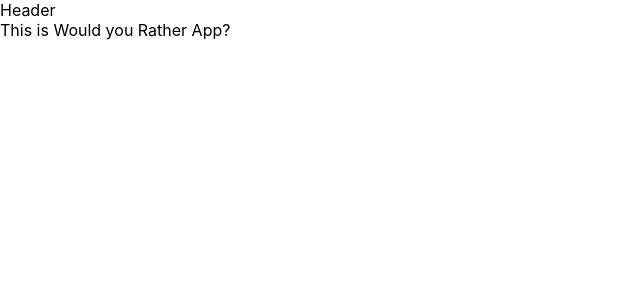
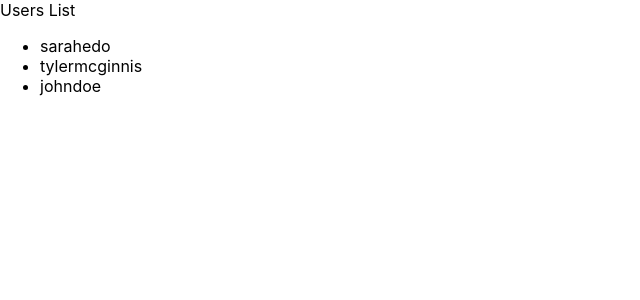
Before and after one commit to mohahdy/would-you-rather-project, a React (Create React App) app: page / in a window 1280 px wide. Shown: the top 300 px of the page, without its empty margins (0-640 px from the left). Built offline with nearby package versions, Linux system fonts and the light colour scheme.

Commit message:
Implemented the getusers action and reducer

```diff
--- a/package.json
+++ b/package.json
@@ -8,7 +8,10 @@
     "@testing-library/user-event": "^13.5.0",
     "react": "^17.0.2",
     "react-dom": "^17.0.2",
+    "react-redux": "^7.2.6",
     "react-scripts": "5.0.0",
+    "redux": "^4.1.2",
+    "redux-thunk": "^2.4.1",
     "web-vitals": "^2.1.2"
   },
   "scripts": {
--- /dev/null
+++ b/src/actions/users.js
@@ -0,0 +1,17 @@
+import {_getUsers} from '../utils/_DATA'
+export const GET_USERS = 'GET_USERS'
+
+function getUsers (users)
+{
+    return {
+        type: GET_USERS,
+        users
+    }
+}
+
+export default function handleGetUsers (){
+    return (dispatch)=>{
+        _getUsers().then((users)=>dispatch(getUsers(users)))
+    }
+
+}
--- a/src/components/App.js
+++ b/src/components/App.js
@@ -1,13 +1,27 @@
+import {connect} from 'react-redux';
+import React,{ useEffect } from 'react';
+import handleGetUsers from '../actions/users'
+function App(props) {
+  useEffect(() =>{
+      // eslint-disable-next-line react-hooks/exhaustive-deps
+  props.dispatch(handleGetUsers())},[])
 
-function App() {
   return (
     <div >
       <header >
-       Header
+        Users List
       </header>
-      This is Would you Rather App?
+      <ul>
+      {props.users.map((user)=>(
+        <li key={user}>
+          {user}
+        </li>
+      ))}
+      </ul>
     </div>
   );
 }
-
-export default App;
+function mapStateToProps({users}) {
+  return {users: Object.keys(users)}
+}
+export default connect(mapStateToProps)(App);
--- a/src/index.js
+++ b/src/index.js
@@ -2,11 +2,21 @@ import React from 'react';
 import ReactDOM from 'react-dom';
 import './index.css';
 import App from './components/App';
-
-ReactDOM.render(
-  <React.StrictMode>
-    <App />
-  </React.StrictMode>,
+import {Provider} from 'react-redux';
+import {createStore} from 'redux'
+import reducer from './reducers'
+import middleware from './middleware'
+const store = createStore(reducer, middleware);
+class ProviderApp extends React.Component {
+  render() {
+    return (
+      <Provider store={store}>
+          <App />
+      </Provider>
+    )
+  }
+}ReactDOM.render(
+    <ProviderApp />,
   document.getElementById('root')
 );
 
--- /dev/null
+++ b/src/middleware/index.js
@@ -0,0 +1,5 @@
+import {applyMiddleware} from 'redux'
+import thunk from 'redux-thunk'
+import logger from './logger'
+
+export default applyMiddleware (thunk,logger)
--- /dev/null
+++ b/src/middleware/logger.js
@@ -0,0 +1,10 @@
+
+const logger = (store)=>(next)=>(action) => {
+    console.group(action.type)
+    console.log("Action: ", action)
+    const newState = next(action)
+    console.log("new state : ", store.getState())
+    console.groupEnd()
+    return newState;
+  }
+  export default logger;
--- /dev/null
+++ b/src/reducers/index.js
@@ -0,0 +1,5 @@
+import {combineReducers} from 'redux'
+import users from './users'
+export default combineReducers({
+    users
+})
--- /dev/null
+++ b/src/reducers/users.js
@@ -0,0 +1,12 @@
+import {GET_USERS} from '../actions/users'
+export default function users (state={},action){
+    switch(action.type) {
+        case GET_USERS:
+            return {
+                ...state,
+                ...action.users
+            }
+            default:
+                return state
+    }
+}
--- a/src/utils/_DATA.js
+++ b/src/utils/_DATA.js
@@ -2,7 +2,7 @@ let users = {
   sarahedo: {
     id: 'sarahedo',
     name: 'Sarah Edo',
-    avatarURL: ,
+    avatarURL: "https://tylermcginnis.com/would-you-rather/sarah.jpg",
     answers: {
       "8xf0y6ziyjabvozdd253nd": 'optionOne',
       "6ni6ok3ym7mf1p33lnez": 'optionTwo',
@@ -14,7 +14,7 @@ let users = {
   tylermcginnis: {
     id: 'tylermcginnis',
     name: 'Tyler McGinnis',
-    avatarURL: ,
+    avatarURL:"https://tylermcginnis.com/would-you-rather/tyler.jpg" ,
     answers: {
       "vthrdm985a262al8qx3do": 'optionOne',
       "xj352vofupe1dqz9emx13r": 'optionTwo',
@@ -24,7 +24,7 @@ let users = {
   johndoe: {
     id: 'johndoe',
     name: 'John Doe',
-    avatarURL: ,
+    avatarURL: "https://tylermcginnis.com/would-you-rather/dan.jpg",
     answers: {
       "xj352vofupe1dqz9emx13r": 'optionOne',
       "vthrdm985a262al8qx3do": 'optionTwo',
```
Also changed, not shown: 1 other file (tests, documents, lock files or other folders).
